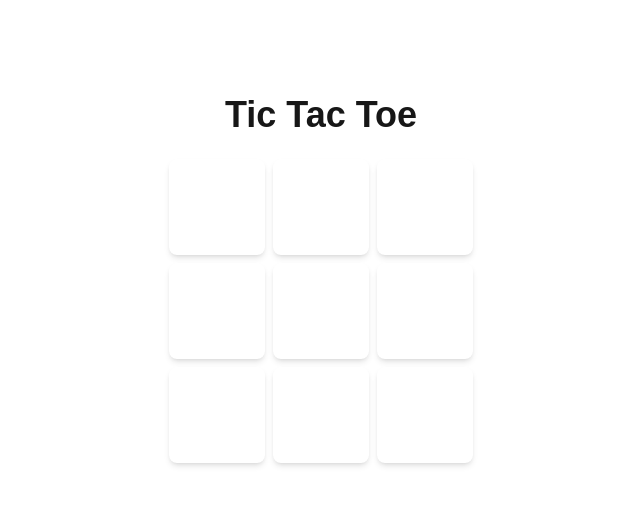
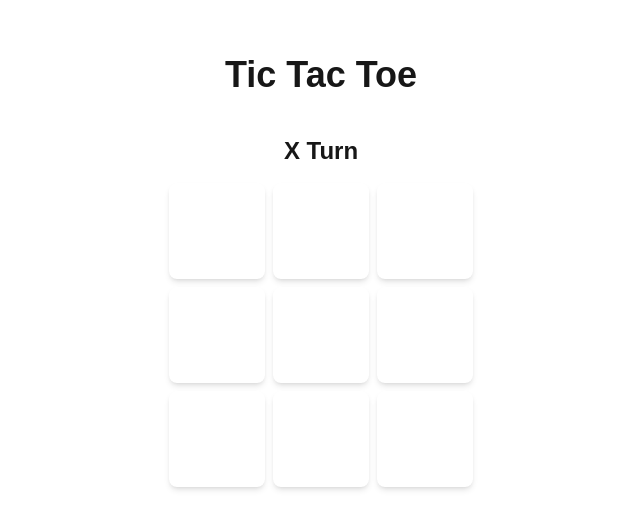
Before and after one commit to gustavgrillitsch/tictactoe, a Next.js app in the folder game/: page / in a window 1280 px wide. Shown: the part 121-650 px from the top of the page, without its empty margins (319-959 px from the left). Built offline with nearby package versions, Linux system fonts and the light colour scheme.

Commit message:
Add win/draw detection logic and update UI messages
Implemented logic to check for winning combinations and draw conditions. Updated the UI to display win/draw status dynamically based on the game state. Refactored layout for improved readability and structure.

```diff
--- a/game/src/app/components/Board.tsx
+++ b/game/src/app/components/Board.tsx
@@ -24,10 +24,34 @@ export default function Board() {
         setXTurn(!xTurn);
     };
 
-
+    useEffect(() => {
+        for (const combo of WINNING_COMBOS) {
+            const [a, b, c] = combo;
+            if (
+                board[a] &&
+                board[a] === board[b] &&
+                board[a] === board[c]
+            ) {
+                setWinner(board[a]);
+                setWinCombo(combo);
+                return;
+            }
+        }
+        if (board.every(cell => cell !== "")) {
+            setIsDraw(true);
+        }
+    }, [board, winner]);
 
         return (
-        <>
+
+            <div className="flex flex-col items-center p-4">
+                <div className="text-2xl font-semibold mb-4">
+                    {winner
+                        ? `${winner} Wins!`
+                        : isDraw
+                            ? "Draw!"
+                            : `${xTurn ? "X" : "O"} Turn`}
+                </div>
             <div className="grid grid-cols-3 gap-2">
                 {board.map((value, idx) => (
                     <Square
@@ -38,6 +62,6 @@ export default function Board() {
                     />
                 ))}
             </div>
-        </>
+            </div>
     );
 }
```
